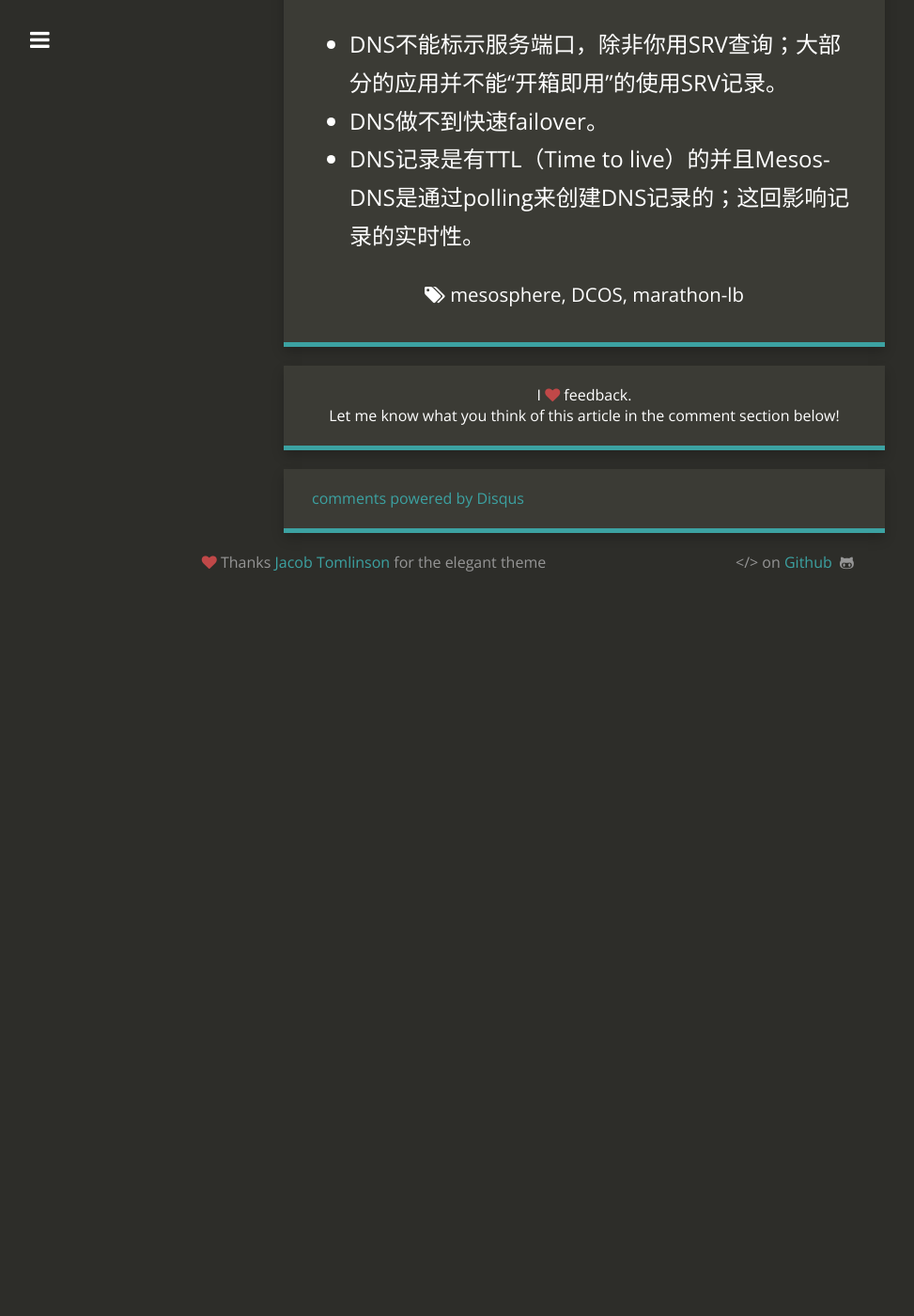
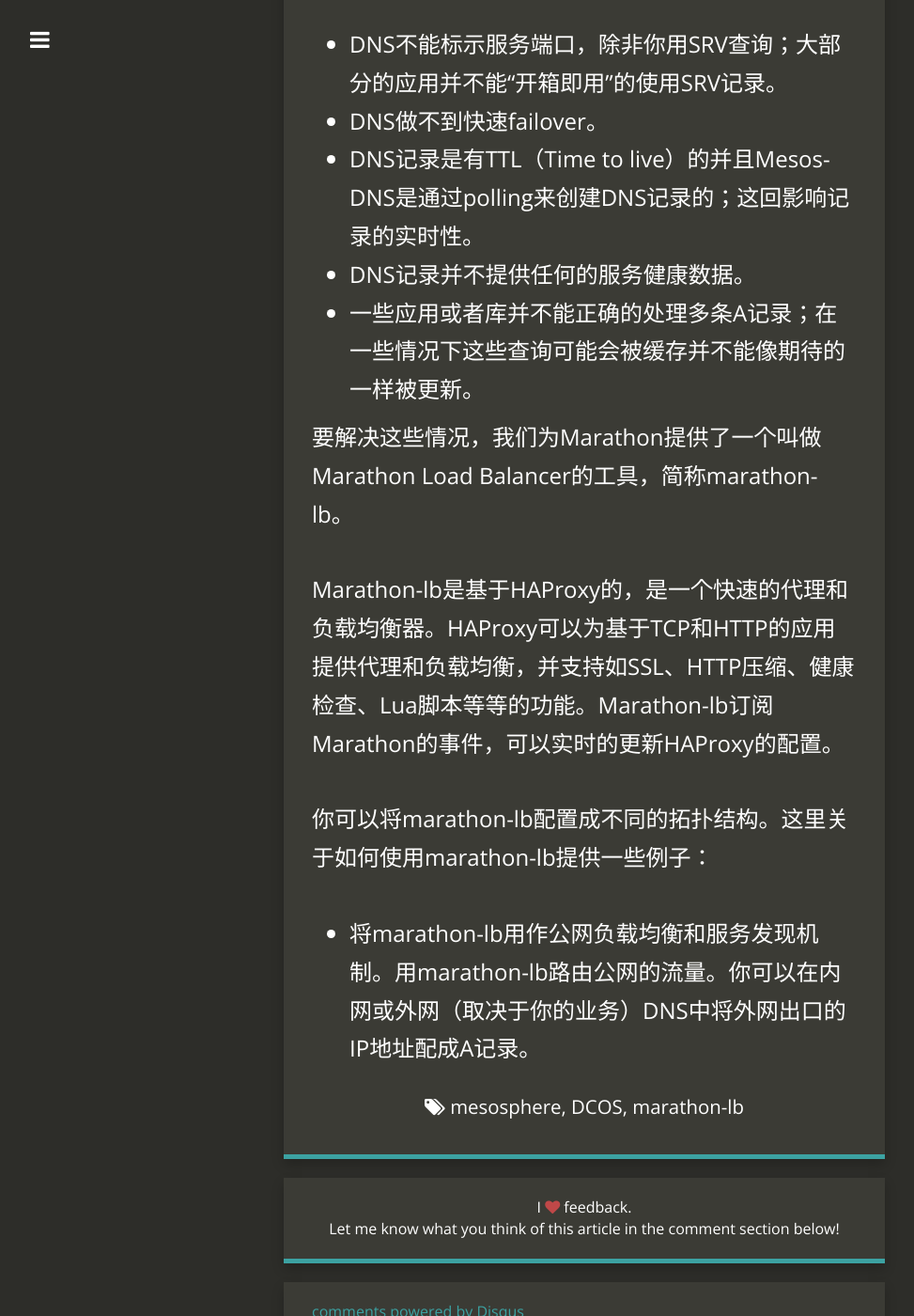
Before and after one commit to tedli/tedli.github.io, a Jekyll site: the page built from _posts/2016-10-18-mesosphere-service-discovery-part-1.md, in a window 1280 px wide and 1400 px high, scrolled down 1059 px. Shown: the whole window at 94% size, without its empty margins (18-991 px from the left). Built offline with Jekyll 4.4.1, drawn with Linux system fonts in a browser that asks for light colours; comment, search, counter and statistics services are not loaded; before the commit the page ends 1689 px from its top, so only the background shows below that.

Commit message:
mesosphere

```diff
--- a/_posts/2016-10-18-mesosphere-service-discovery-part-1.md
+++ b/_posts/2016-10-18-mesosphere-service-discovery-part-1.md
@@ -28,6 +28,16 @@ Mesosphere Datacenter Operating System（DCOS）为服务发现和负载均衡
 - DNS不能标示服务端口，除非你用SRV查询；大部分的应用并不能“开箱即用”的使用SRV记录。
 - DNS做不到快速failover。
 - DNS记录是有TTL（Time to live）的并且Mesos-DNS是通过polling来创建DNS记录的；这回影响记录的实时性。
+- DNS记录并不提供任何的服务健康数据。
+- 一些应用或者库并不能正确的处理多条A记录；在一些情况下这些查询可能会被缓存并不能像期待的一样被更新。
+
+要解决这些情况，我们为Marathon提供了一个叫做Marathon Load Balancer的工具，简称marathon-lb。
+
+Marathon-lb是基于HAProxy的，是一个快速的代理和负载均衡器。HAProxy可以为基于TCP和HTTP的应用提供代理和负载均衡，并支持如SSL、HTTP压缩、健康检查、Lua脚本等等的功能。Marathon-lb订阅Marathon的事件，可以实时的更新HAProxy的配置。
+
+你可以将marathon-lb配置成不同的拓扑结构。这里关于如何使用marathon-lb提供一些例子：
+
+- 将marathon-lb用作公网负载均衡和服务发现机制。用marathon-lb路由公网的流量。你可以在内网或外网（取决于你的业务）DNS中将外网出口的IP地址配成A记录。
 
 
 [1]: https://mesosphere.com/blog/2015/12/04/dcos-marathon-lb/
```
